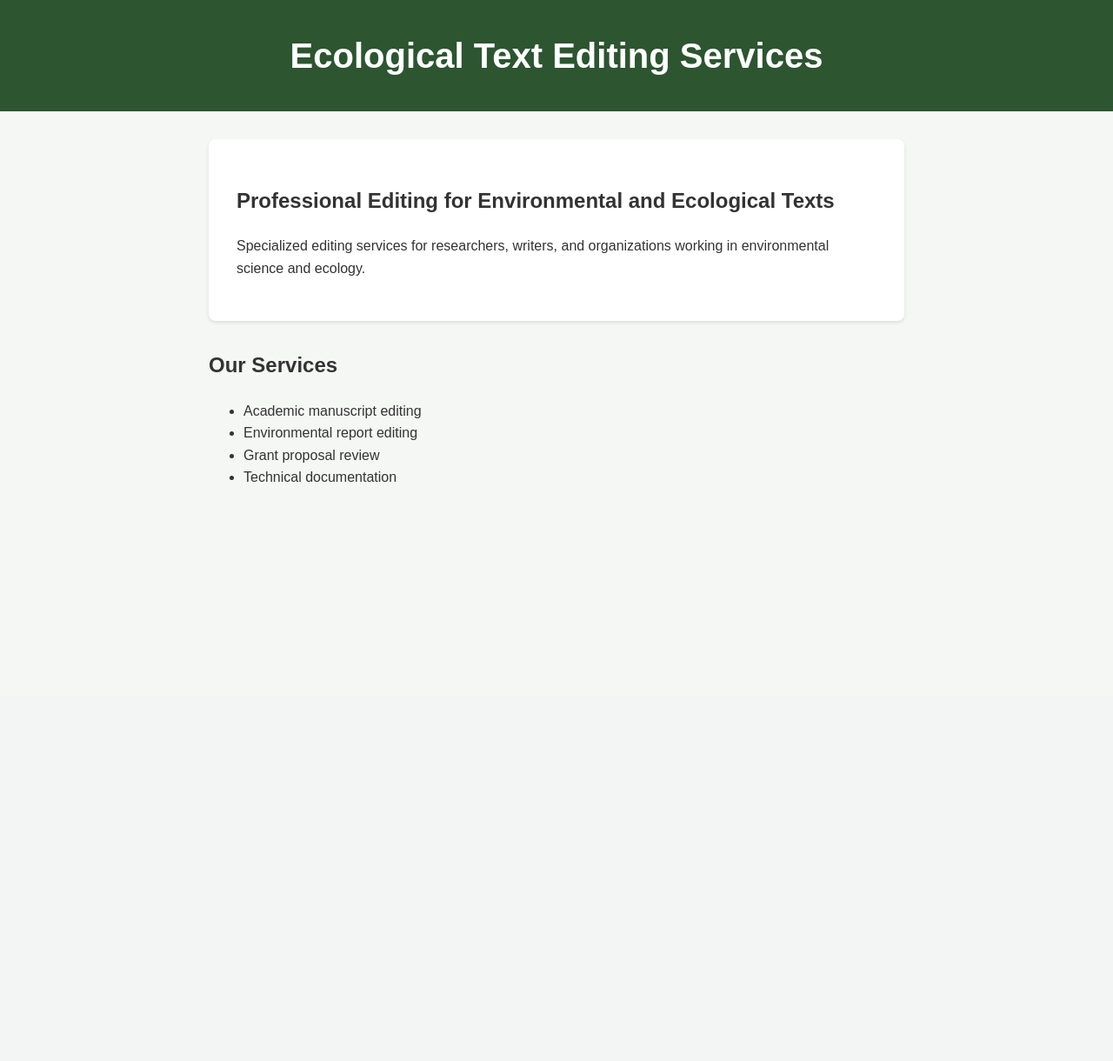
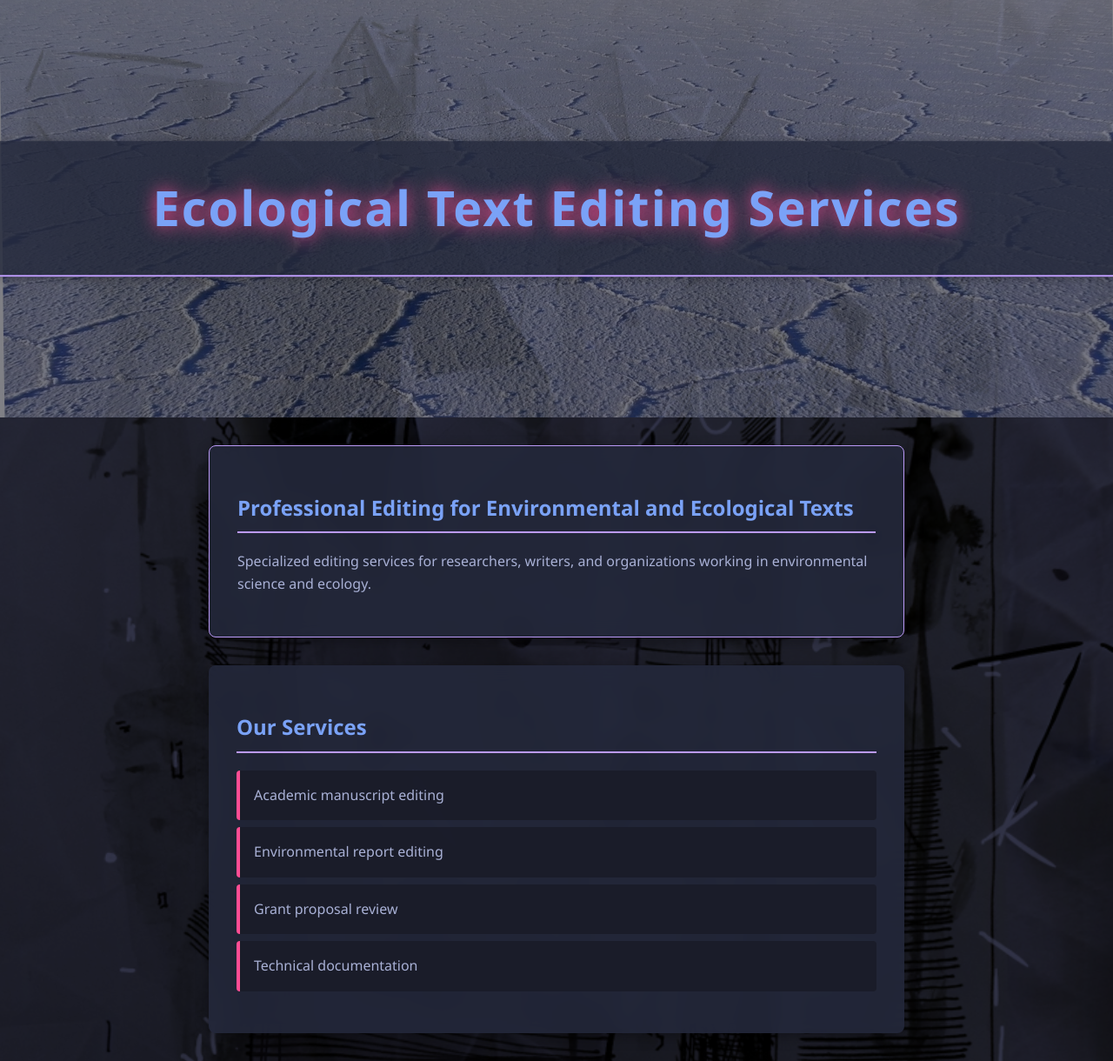
Before and after one commit to continuitydrift/newlanguagestudio, a Flask app: page / in a window 1280 px wide. Shown: the whole page at 87% size. Before the commit the page ends 554 px from the top, so only its background shows below. Run offline with Flask 3, Linux system fonts and the light colour scheme.

Commit message:
change styling

```diff
--- a/app/static/css/style.css
+++ b/app/static/css/style.css
@@ -1,42 +1,122 @@
-/* Modern, clean styling for the editing service */
+/* Tokyo-inspired dark theme */
 :root {
-    --primary-color: #2c5530;
-    --secondary-color: #8ba989;
-    --background-color: #f5f7f5;
-    --text-color: #333;
+    --primary-color: #6b3fa0;
+    --secondary-color: #ff4d94;
+    --background-color: #1a1b26;
+    --surface-color: #24283b;
+    --text-color: #a9b1d6;
+    --heading-color: #7aa2f7;
+    --accent-color: #bb9af7;
 }
 
 body {
-    font-family: 'Arial', sans-serif;
+    font-family: 'Segoe UI', 'Arial', sans-serif;
     line-height: 1.6;
     margin: 0;
     padding: 0;
     background-color: var(--background-color);
+    background-image: url('../assets/images/nostalgia.jpg');
+    background-blend-mode: overlay;
+    background-size: cover;
+    background-attachment: fixed;
+    background-position: center;
     color: var(--text-color);
 }
 
+.hero {
+    position: relative;
+    width: 100%;
+    height: 60vh;
+    overflow: hidden;
+    margin-bottom: 2rem;
+}
+
+.hero-image {
+    position: absolute;
+    width: 100%;
+    height: 100%;
+    object-fit: cover;
+    opacity: 0.6;
+    filter: brightness(0.7) contrast(1.2);
+}
+
 header {
-    background-color: var(--primary-color);
-    color: white;
+    position: relative;
+    background-color: rgba(36, 40, 59, 0.8);
+    color: var(--heading-color);
     padding: 2rem;
     text-align: center;
+    border-bottom: 2px solid var(--accent-color);
+    box-shadow: 0 2px 10px rgba(0,0,0,0.3);
+    top: 50%;
+    transform: translateY(-50%);
 }
 
 main {
     max-width: 800px;
     margin: 2rem auto;
     padding: 0 1rem;
+    position: relative;
+    z-index: 1;
 }
 
 h1 {
     margin: 0;
-    font-size: 2.5rem;
+    font-size: 3.5rem;
+    text-shadow: 0 0 20px var(--secondary-color);
+    letter-spacing: 2px;
+}
+
+h2 {
+    color: var(--heading-color);
+    border-bottom: 2px solid var(--accent-color);
+    padding-bottom: 0.5rem;
 }
 
 .intro {
-    background: white;
+    background: rgba(36, 40, 59, 0.9);
     padding: 2rem;
     border-radius: 8px;
-    box-shadow: 0 2px 4px rgba(0,0,0,0.1);
+    box-shadow: 0 4px 15px rgba(0,0,0,0.3);
     margin-bottom: 2rem;
+    border: 1px solid var(--accent-color);
+    backdrop-filter: blur(10px);
 }
+
+.services {
+    background: rgba(36, 40, 59, 0.9);
+    padding: 2rem;
+    border-radius: 8px;
+    box-shadow: 0 4px 15px rgba(0,0,0,0.3);
+    backdrop-filter: blur(10px);
+}
+
+.services ul {
+    list-style: none;
+    padding: 0;
+}
+
+.services li {
+    padding: 1rem;
+    margin: 0.5rem 0;
+    background: rgba(26, 27, 38, 0.8);
+    border-radius: 4px;
+    border-left: 4px solid var(--secondary-color);
+    transition: transform 0.2s ease, border-left-color 0.2s ease;
+}
+
+.services li:hover {
+    transform: translateX(10px);
+    background: var(--surface-color);
+    border-left-color: var(--accent-color);
+}
+
+@media (max-width: 768px) {
+    .hero {
+        height: 40vh;
+    }
+
+    h1 {
+        font-size: 2.5rem;
+    }
+}
--- a/app/templates/home.html
+++ b/app/templates/home.html
@@ -7,9 +7,12 @@
     <link rel="stylesheet" href="{{ url_for('static', filename='css/style.css') }}">
 </head>
 <body>
-    <header>
-        <h1>Ecological Text Editing Services</h1>
-    </header>
+    <div class="hero">
+        <img src="{{ url_for('static', filename='assets/images/banner.JPG') }}" alt="Hero background" class="hero-image">
+        <header>
+            <h1>Ecological Text Editing Services</h1>
+        </header>
+    </div>
     <main>
         <section class="intro">
             <h2>Professional Editing for Environmental and Ecological Texts</h2>
```
Also changed, not shown: app/static/assets/images/banner.JPG (added), app/static/assets/images/nostalgia.jpg (added).
